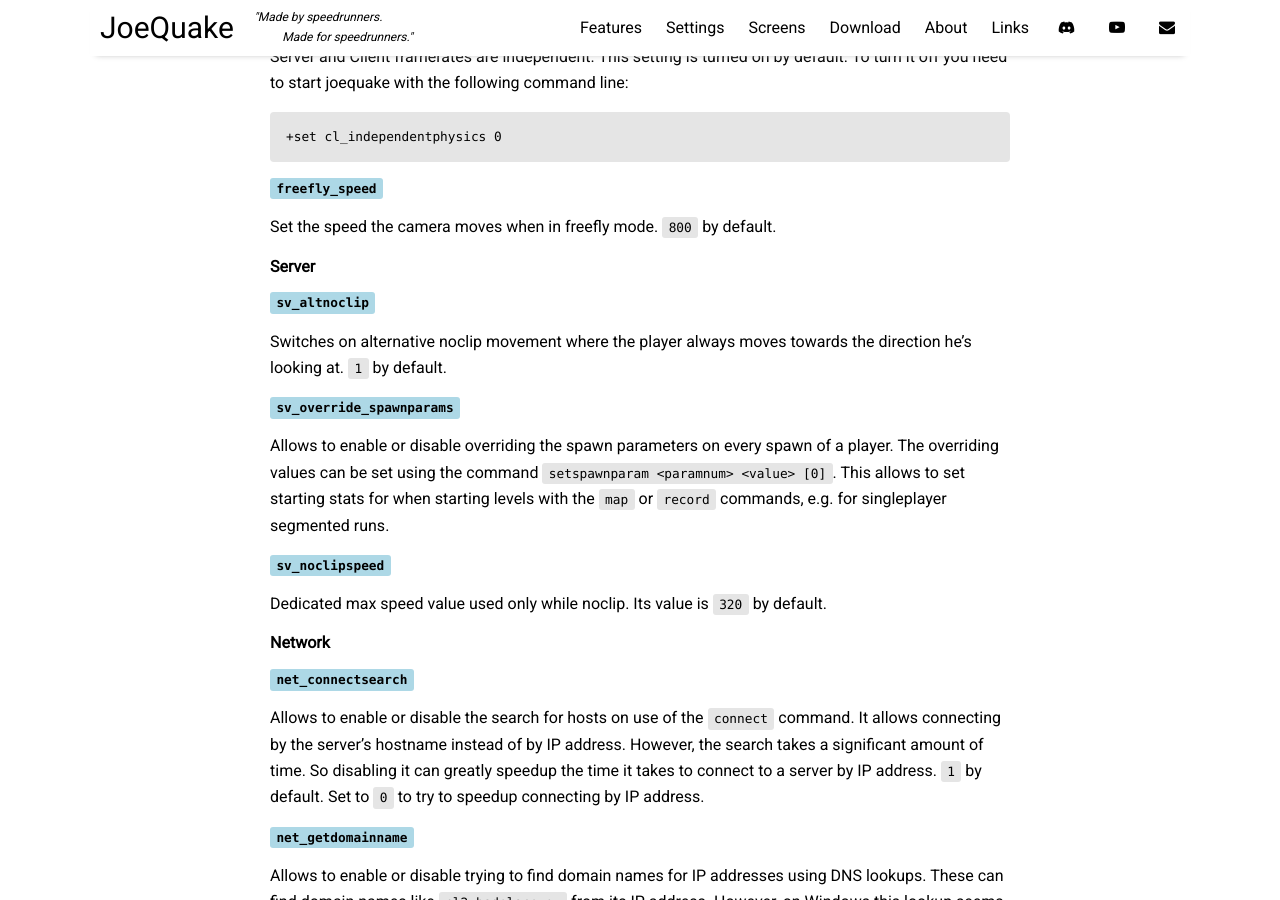
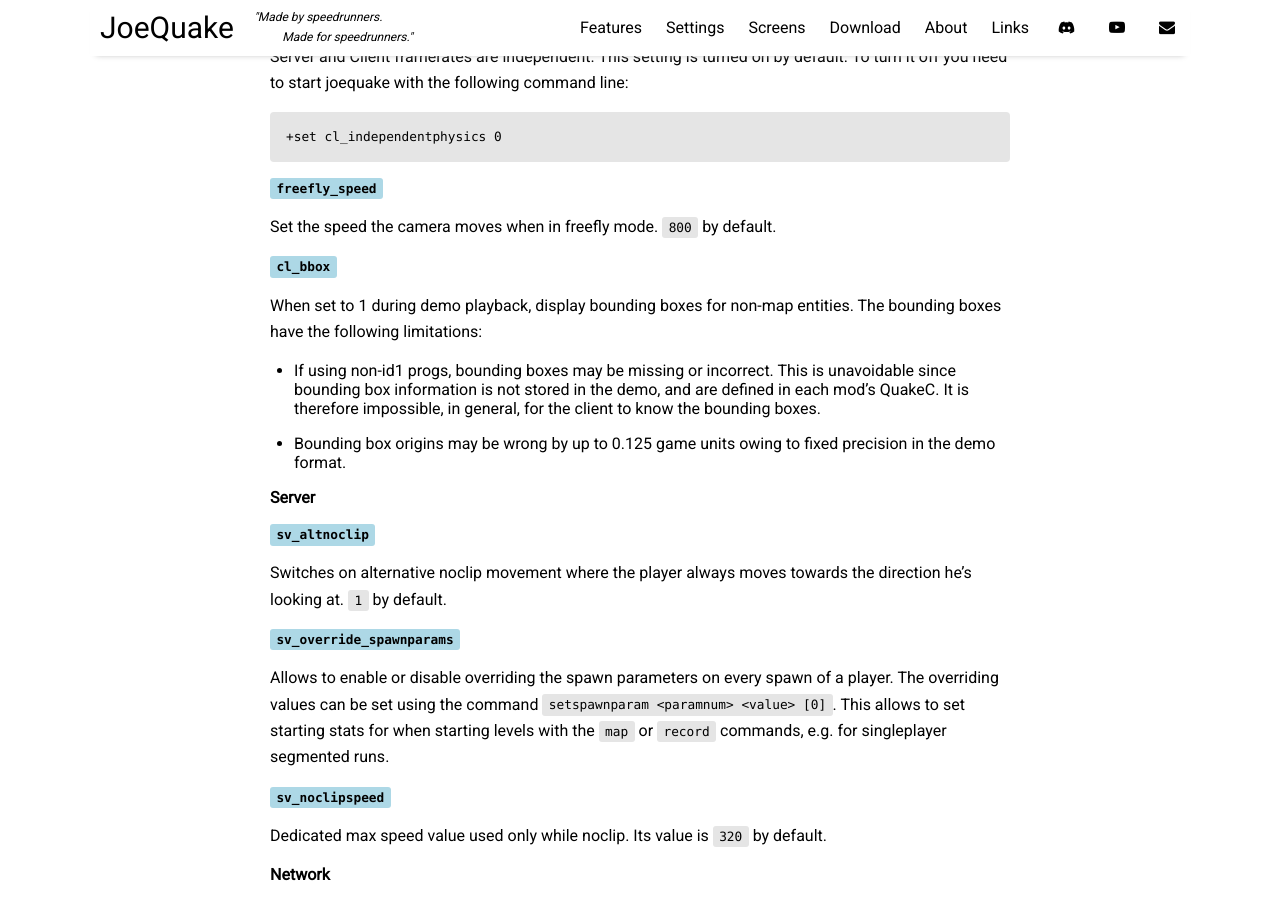
Before and after one commit to j0zzz/JoeQuake, a Jekyll site: the page built from docs/pages/cvars-commands.md, in a window 1280 px wide and 900 px high, scrolled down 6257 px. Built offline with Jekyll 4.4.1, drawn with Linux system fonts in a browser that asks for light colours; nearby versions of some CDN libraries.

Commit message:
add cl_bbox docs

```diff
--- a/docs/pages/cvars-commands.md
+++ b/docs/pages/cvars-commands.md
@@ -296,6 +296,18 @@
 ##### `freefly_speed`
 
 Set the speed the camera moves when in freefly mode.  `800` by default.
+
+##### `cl_bbox`
+
+When set to 1 during demo playback, display bounding boxes for non-map entities.
+The bounding boxes have the following limitations:
+
+- If using non-id1 progs, bounding boxes may be missing or incorrect.  This is
+  unavoidable since bounding box information is not stored in the demo, and are
+  defined in each mod's QuakeC.  It is therefore impossible, in general, for the
+  client to know the bounding boxes.
+- Bounding box origins may be wrong by up to 0.125 game units owing to fixed
+  precision in the demo format.
 
 #### Server
 
```
